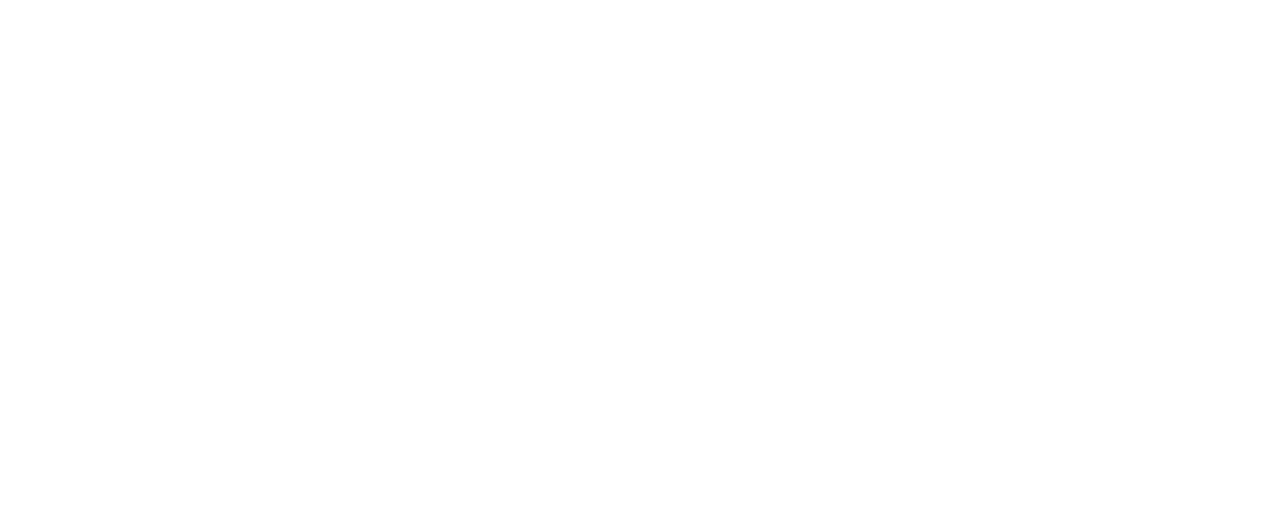
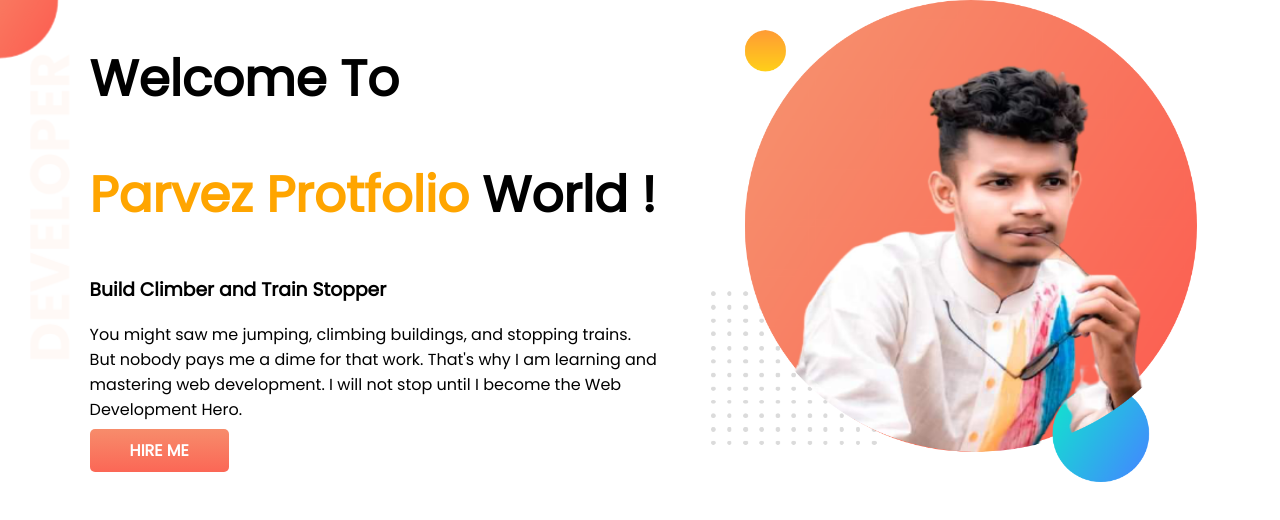
Before and after one commit to Parvez-Ahmed-Protty/developer-protfolio, a plain HTML site: page index.html in a window 1280 px wide. Drawn offline with Linux system fonts and the light colour scheme.

Commit message:
first-part

```diff
--- a/index.html
+++ b/index.html
@@ -5,9 +5,25 @@
     <meta http-equiv="X-UA-Compatible" content="IE=edge">
     <meta name="viewport" content="width=device-width, initial-scale=1.0">
     <title>Parvez Protfolio</title>
+    <link rel="preconnect" href="https://fonts.googleapis.com">
+    <link rel="preconnect" href="https://fonts.gstatic.com" crossorigin>
+    <link href="https://fonts.googleapis.com/css2?family=Poppins&display=swap" rel="stylesheet">
     <link rel="stylesheet" href="style.css">
 </head>
 <body>
 
+    <section class="flexible_cntainer top_banner">
+        <div class="fixed_width">
+            <h1>Welcome To</h1>
+            <h1><span class="text_color">Parvez Protfolio</span> World !</h1>
+            <h3>Build Climber and Train Stopper</h3>
+            <p>You might saw me jumping, climbing buildings, and stopping trains. But nobody pays me a dime for that work. That's why I am learning and mastering web development. I will not stop until I become the Web Development Hero.</p>
+            <a class="link_button" target="_blank" href="https://www.linkedin.com/feed/?trk=nav_back_to_linkedin">HIRE ME</a>
+        </div>
+        <div class="fixed_width">
+            <img src="images/parvez.png" alt="">
+        </div>
+    </section>
+
 </body>
 </html>
--- a/style.css
+++ b/style.css
@@ -0,0 +1,34 @@
+body{
+    font-family: 'Poppins', sans-serif;
+    margin: 0;
+}
+h1{
+    font-size: 50px;
+}
+.flexible_cntainer{
+    display: flex;
+    padding-left: 7%;
+    margin-bottom: 150px;
+}
+.fixed_width{
+    width: 48%;
+}
+.fixed_width img{
+    width: 85%;
+    margin-left: 50px;
+}
+.text_color{
+    color: #ffa500;
+}
+.link_button{
+    text-decoration: none;
+    background-image: linear-gradient(#F78C6B,#FB6756);
+    padding: 10px 40px;
+    font-weight: 700;
+    color: white;
+    border-radius: 5px;
+}
+.top_banner{
+    background-image: url(images/top-banner.png);
+    background-repeat: no-repeat;
+}
```
Also changed, not shown: images/dream-bg.png (added), images/exp-bg.png (added), images/my-bg.png (added), images/my-bg2.png (added), images/parvez.png (added), images/parvez2.png (added), images/top-banner.png (added).
